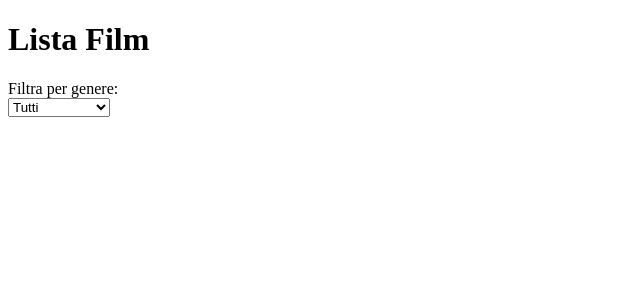
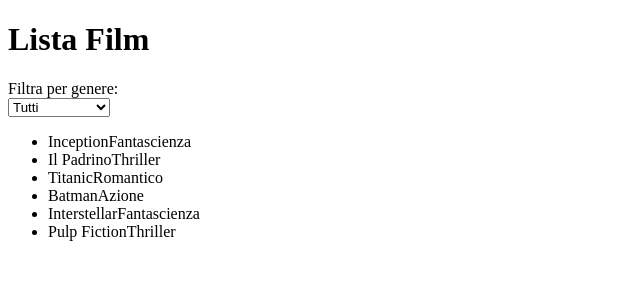
Before and after one commit to JuriPatacchiola/react-movie-filter, a React (Vite) app: page / in a window 1280 px wide. Shown: the top 300 px of the page, without its empty margins (0-640 px from the left). Built offline with nearby package versions, Linux system fonts and the light colour scheme.

Commit message:
add the ul informaction with the array informaction

```diff
--- a/src/App.jsx
+++ b/src/App.jsx
@@ -44,7 +44,19 @@ function App() {
             </option>
           ))}
         </select>
+
+        <ul className="movie-list">
+          {filteredMovies.map((movie, index) => (
+            <li key={index} className="movie-item">
+              <span className="movie-title">{movie.title}</span>
+              <span className="movie-genre">{movie.genre}</span>
+            </li>
+          ))}
+        </ul>
       </div>
+
+
+
     </>
   )
 }
```
